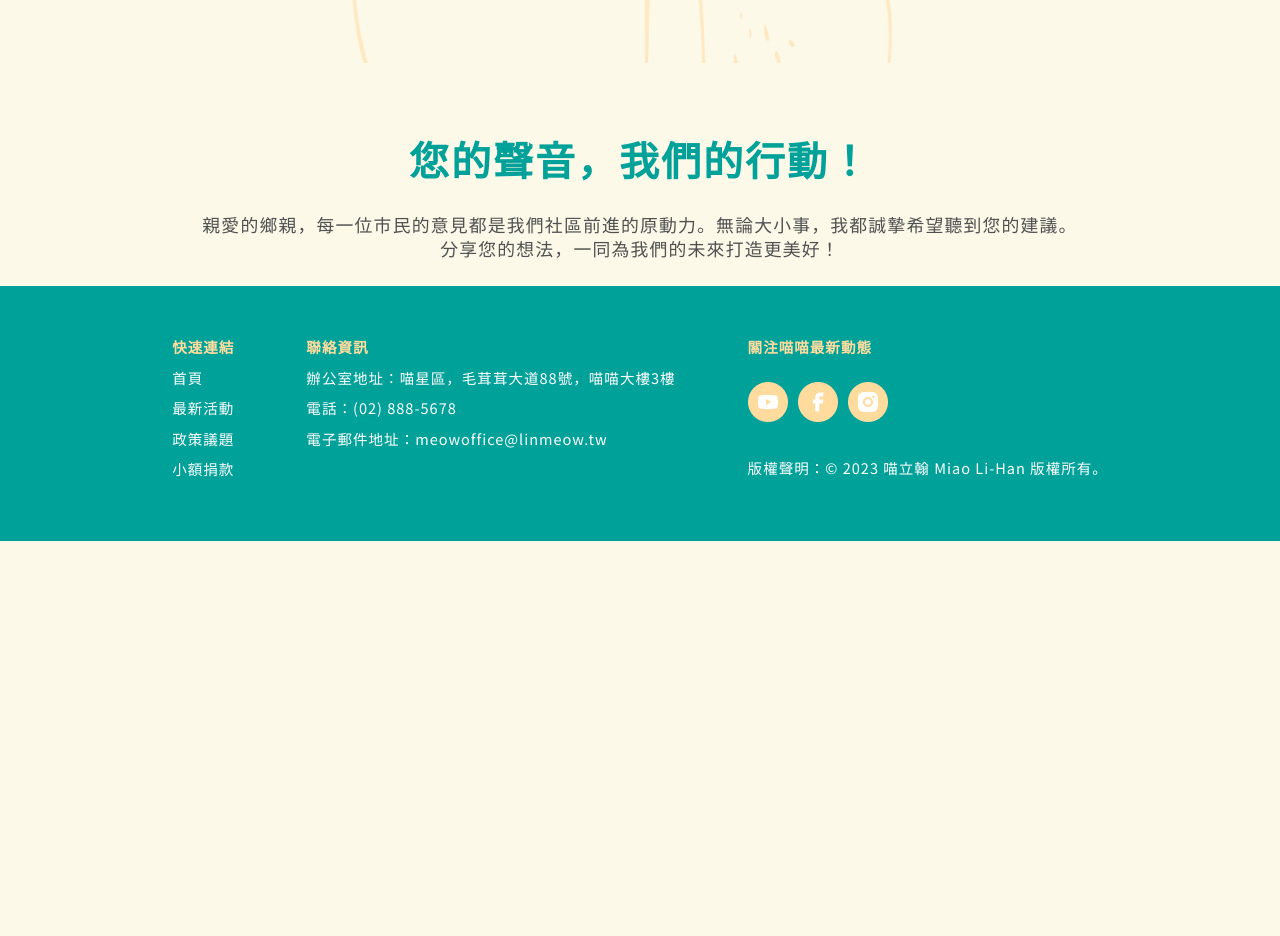
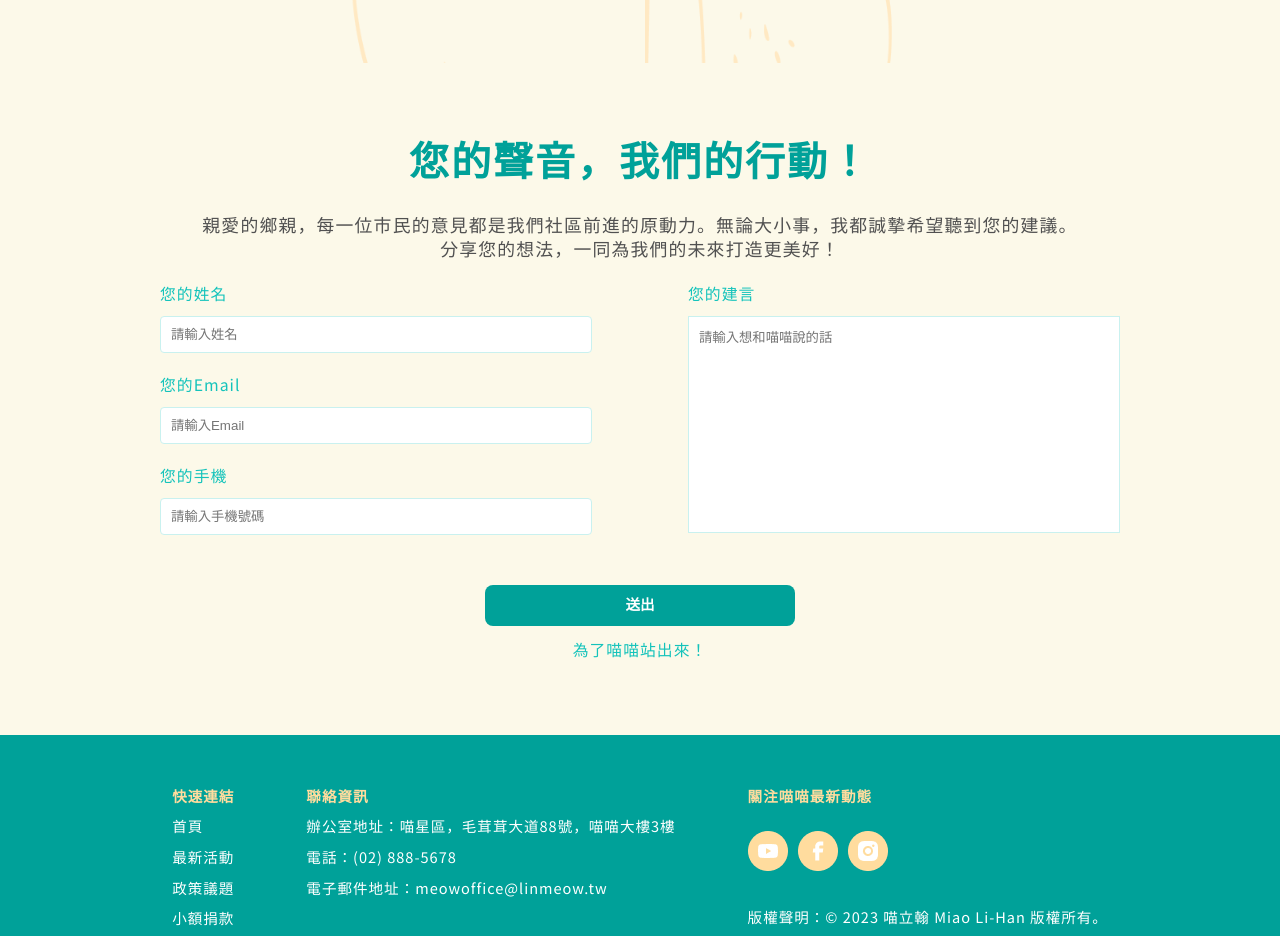
Before and after one commit to chinyishan/the-f2e-mission-1, a Nuxt app: page / in a window 1280 px wide. Shown: the part 3740-4676 px from the top of the page. Before the commit the page ends 4281 px from the top, so only its background shows below. Built offline with nearby package versions, Linux system fonts and the light colour scheme; a web font is replaced by a local one.

Commit message:
表單切版

```diff
--- a/assets/scss/base/_color.scss
+++ b/assets/scss/base/_color.scss
@@ -2,7 +2,7 @@
 $primary-default: #00a199;
 $primary-light: #14c3bb;
 
-//按鈕組件
+//其他
 $disable: #75b1ae;
 $focus: #e9fefd;
 
--- /dev/null
+++ b/components/Home/Suggestion.vue
@@ -0,0 +1,144 @@
+<template>
+  <div class="container">
+    <h2>您的聲音，我們的行動！</h2>
+    <div class="suggestion-text">
+      <p>
+        親愛的鄉親，每一位市民的意見都是我們社區前進的原動力。無論大小事，我都誠摯希望聽到您的建議。
+      </p>
+      <p>分享您的想法，一同為我們的未來打造更美好！</p>
+    </div>
+    <div class="suggestion-form">
+      <form class="form-row" action="/action_page.php">
+        <div class="form-col">
+          <div class="col-input">
+            <label for="name">您的姓名</label>
+            <input type="text" id="name" name="name" placeholder="請輸入姓名" />
+          </div>
+          <div class="col-input">
+            <label for="email">您的Email</label>
+            <input
+              type="email"
+              id="email"
+              name="email"
+              placeholder="請輸入Email"
+              pattern=".+@.com"
+            />
+          </div>
+          <div class="col-input">
+            <label for="tel">您的手機</label>
+            <input
+              type="tel"
+              id="tel"
+              name="tel"
+              placeholder="請輸入手機號碼"
+              pattern="[0-9]{10}"
+            />
+          </div>
+        </div>
+        <div class="form-col">
+          <div class="col-input">
+            <label for="lname">您的建言</label>
+            <textarea
+              id="word"
+              name="word"
+              rows="13"
+              placeholder="請輸入想和喵喵說的話"
+            ></textarea>
+          </div>
+        </div>
+      </form>
+      <div class="submit-group">
+        <button>送出</button>
+        <p>為了喵喵站出來！</p>
+      </div>
+    </div>
+  </div>
+</template>
+
+<script>
+export default {};
+</script>
+
+<style lang="scss" scoped>
+.container {
+  h2 {
+    text-align: center;
+    color: $primary-default;
+    margin-bottom: 2.6vw;
+  }
+  .suggestion-text {
+    margin-bottom: 2vw;
+
+    p {
+      text-align: center;
+      font-size: calc(14px + 0.3vw);
+      line-height: calc(20px + 0.3vw);
+      color: $black;
+    }
+  }
+  .suggestion-form {
+    .form-row {
+      display: flex;
+      justify-content: center;
+      align-items: flex-start;
+      margin: 0 auto 2vw;
+
+      .form-col {
+        width: 36%;
+        margin: 0 4%;
+        .col-input {
+          margin-bottom: 24px;
+
+          label {
+            display: block;
+            margin-bottom: 14px;
+            color: $primary-light;
+            font-size: calc(12px + 0.3vw);
+            line-height: calc(12px + 0.3vw);
+            font-family: "Noto Sans TC", sans-serif;
+            font-weight: 400;
+            letter-spacing: 1px;
+          }
+          input {
+            display: block;
+            width: 100%;
+            padding: 10px;
+            border-radius: 4px;
+            border: 1px solid #c9f1ef;
+            background-color: $white;
+          }
+        }
+        &:nth-child(2) {
+          .col-input {
+            textarea {
+              width: 100%;
+              height: 100%;
+              border: 1px solid #c9f1ef;
+              background-color: $white;
+              resize: none;
+              padding: 10px;
+            }
+          }
+        }
+      }
+    }
+    .submit-group {
+      margin: 0 auto;
+      text-align: center;
+      button {
+        padding: 10px 140px;
+        margin-bottom: 16px;
+      }
+      p {
+        text-align: center;
+        color: $primary-light;
+        font-size: calc(12px + 0.3vw);
+        line-height: calc(12px + 0.3vw);
+        font-family: "Noto Sans TC", sans-serif;
+        font-weight: 400;
+        letter-spacing: 1px;
+      }
+    }
+  }
+}
+</style>
--- a/pages/index.vue
+++ b/pages/index.vue
@@ -173,16 +173,8 @@
         </div>
       </div>
     </section>
-    <section class="main-establish">
-      <div class="container">
-        <h2>您的聲音，我們的行動！</h2>
-        <div class="establish-text">
-          <p>
-            親愛的鄉親，每一位市民的意見都是我們社區前進的原動力。無論大小事，我都誠摯希望聽到您的建議。
-          </p>
-          <p>分享您的想法，一同為我們的未來打造更美好！</p>
-        </div>
-      </div>
+    <section class="main-suggestion">
+      <HomeSuggestion />
     </section>
   </div>
 </template>
@@ -544,22 +536,8 @@
       }
     }
   }
-  .main-establish {
-    h2 {
-      text-align: center;
-      color: $primary-default;
-      margin-bottom: 2.6vw;
-    }
-    .establish-text {
-      margin-bottom: 2vw;
-
-      p {
-        text-align: center;
-        font-size: calc(14px + 0.3vw);
-        line-height: calc(20px + 0.3vw);
-        color: $black;
-      }
-    }
+  .main-suggestion {
+    margin-bottom: 6vw;
   }
 }
 </style>
```
